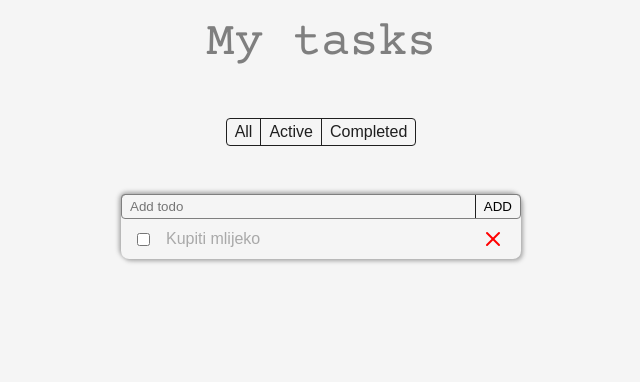
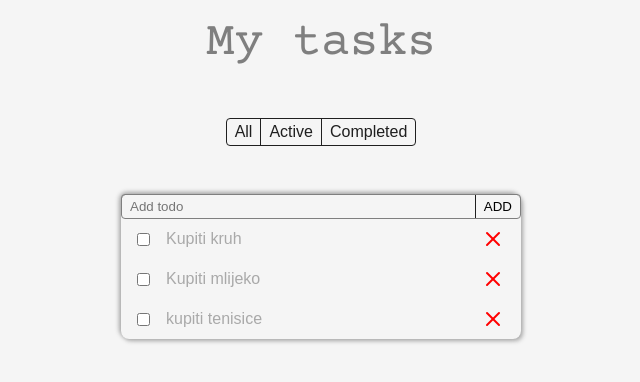
Before and after one commit to bluka1/todo-app, a React (Vite) app: page / in a window 1280 px wide. Shown: the top 382 px of the page, without its empty margins (319-959 px from the left). Built offline with nearby package versions, Linux system fonts and the light colour scheme.

Commit message:
add, remove, toggle todo

```diff
--- a/src/App.jsx
+++ b/src/App.jsx
@@ -1,14 +1,43 @@
 import { Title, VisibilityToolbar, AddTodoForm, TodoList } from './components';
 import styles from './App.module.css';
+import { useState } from 'react';
+import { Todo } from './models/Todo';
 
 export default function App() {
+	const [todos, setTodos] = useState([
+		new Todo('Kupiti kruh'),
+		new Todo('Kupiti mlijeko'),
+		new Todo('kupiti tenisice'),
+	]);
+
+	const handleAddNewTodo = (text) => {
+		const newTodo = new Todo(text);
+		setTodos((prevState) => [...prevState, newTodo]);
+	};
+
+	const handleRemoveTodo = (id) => {
+		const newTodos = todos.filter((todo) => todo.id !== id);
+		setTodos(newTodos);
+	};
+
+	const handleToggleTodo = (id) => {
+		const newTodosState = [...todos];
+		const todo = newTodosState.find((todo) => todo.id === id);
+		todo.done = !todo.done;
+		setTodos(newTodosState);
+	};
+
 	return (
 		<div>
 			<Title text='My tasks' />
 			<VisibilityToolbar />
 			<div className={styles['form-and-list-wrapper']}>
-				<AddTodoForm />
-				<TodoList />
+				<AddTodoForm addNewTodo={handleAddNewTodo} />
+				<TodoList
+					todos={todos}
+					removeTodo={handleRemoveTodo}
+					toggleTodo={handleToggleTodo}
+				/>
 			</div>
 		</div>
 	);
--- a/src/components/AddTodoForm/AddTodoForm.jsx
+++ b/src/components/AddTodoForm/AddTodoForm.jsx
@@ -2,12 +2,13 @@ import { useState } from 'react';
 import PropTypes from 'prop-types';
 import styles from './AddTodoForm.module.css';
 
-const AddTodoForm = (props) => {
+const AddTodoForm = ({ addNewTodo }) => {
 	const [text, setText] = useState('');
 
 	const handleFormSubmit = (e) => {
 		e.preventDefault();
 		if (text.trim() === '') return;
+		addNewTodo(text);
 		setText('');
 	};
 	return (
@@ -28,6 +29,8 @@ const AddTodoForm = (props) => {
 	);
 };
 
-AddTodoForm.propTypes = {};
+AddTodoForm.propTypes = {
+	addNewTodo: PropTypes.func,
+};
 
 export default AddTodoForm;
--- a/src/components/TodoItem/TodoItem.jsx
+++ b/src/components/TodoItem/TodoItem.jsx
@@ -3,16 +3,19 @@ import PropTypes from 'prop-types';
 import XIconSrc from '../../images/x.svg';
 import styles from './TodoItem.module.css';
 
-const TodoItem = ({ todo }) => {
+const TodoItem = ({ todo, removeTodo, toggleTodo }) => {
 	return (
 		<li className={styles['todo-item']} id={todo.id}>
 			<div className={styles['todo-item__wrapper']}>
-				<input type='checkbox' onChange='' />
+				<input type='checkbox' onChange={() => toggleTodo(todo.id)} />
 				<p className={todo.done ? styles['todo-item-done'] : null}>
 					{todo.text}
 				</p>
 			</div>
-			<button className={styles['todo-item__delete']} onClick=''>
+			<button
+				className={styles['todo-item__delete']}
+				onClick={() => removeTodo(todo.id)}
+			>
 				<img src={XIconSrc} alt='' />
 			</button>
 		</li>
@@ -21,6 +24,8 @@ const TodoItem = ({ todo }) => {
 
 TodoItem.propTypes = {
 	todo: PropTypes.object,
+	removeTodo: PropTypes.func,
+	toggleTodo: PropTypes.func,
 };
 
 export default TodoItem;
--- a/src/components/TodoList/TodoList.jsx
+++ b/src/components/TodoList/TodoList.jsx
@@ -3,20 +3,25 @@ import PropTypes from 'prop-types';
 import styles from './TodoList.module.css';
 import TodoItem from '../TodoItem/TodoItem';
 
-const TodoList = (props) => {
+const TodoList = ({ todos, removeTodo, toggleTodo }) => {
 	return (
 		<ul className={styles['todo-list']}>
-			<TodoItem
-				todo={{
-					id: 1,
-					done: false,
-					text: 'Kupiti mlijeko',
-				}}
-			/>
+			{todos.map((todo) => (
+				<TodoItem
+					key={todo.id}
+					todo={todo}
+					removeTodo={removeTodo}
+					toggleTodo={toggleTodo}
+				/>
+			))}
 		</ul>
 	);
 };
 
-TodoList.propTypes = {};
+TodoList.propTypes = {
+	todos: PropTypes.array,
+	removeTodo: PropTypes.func,
+	toggleTodo: PropTypes.func,
+};
 
 export default TodoList;
--- /dev/null
+++ b/src/models/Todo.js
@@ -0,0 +1,11 @@
+export class Todo {
+	id = null;
+	done = undefined;
+	text = undefined;
+
+	constructor(text) {
+		this.text = text;
+		this.done = false;
+		this.id = Math.random().toFixed(7);
+	}
+}
```
